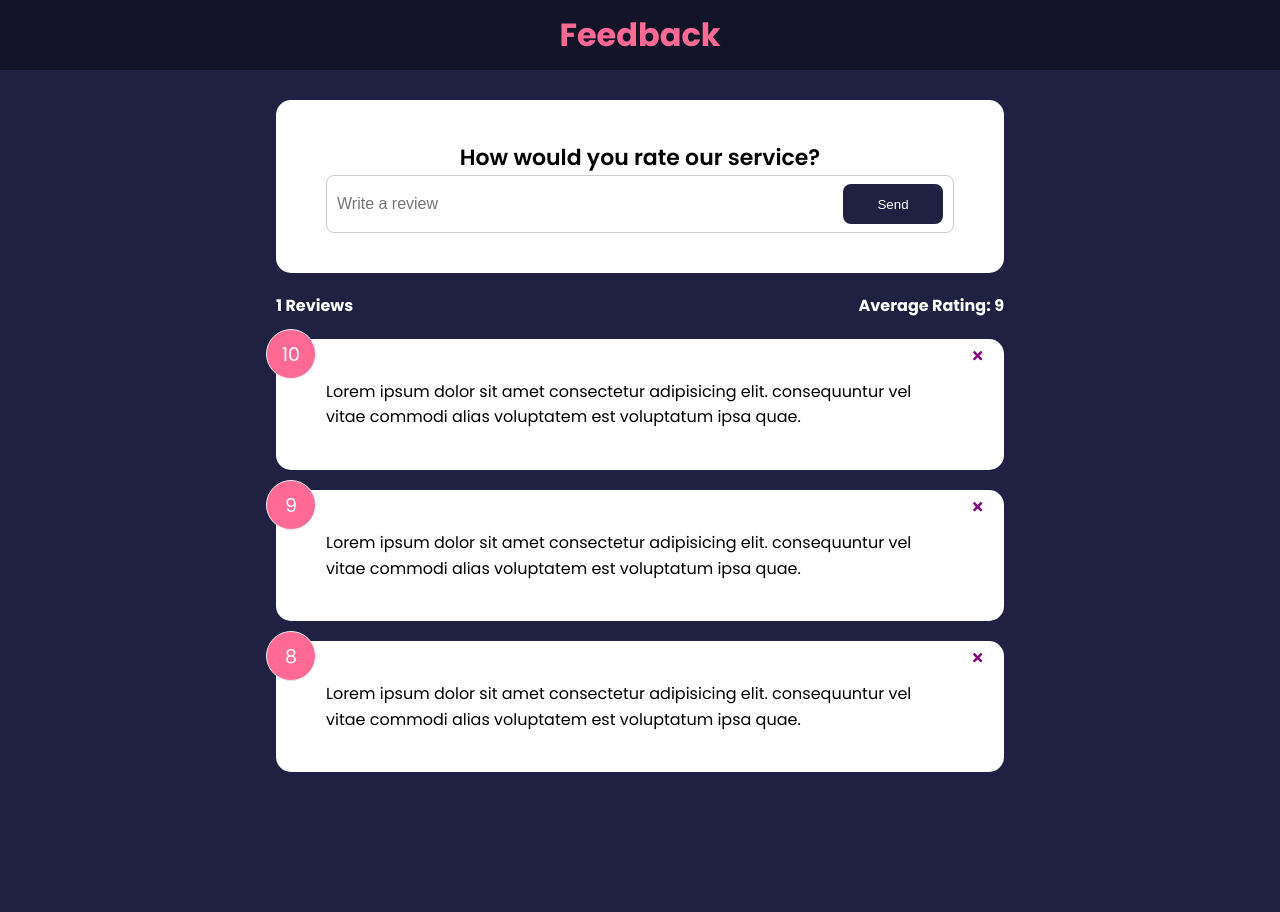
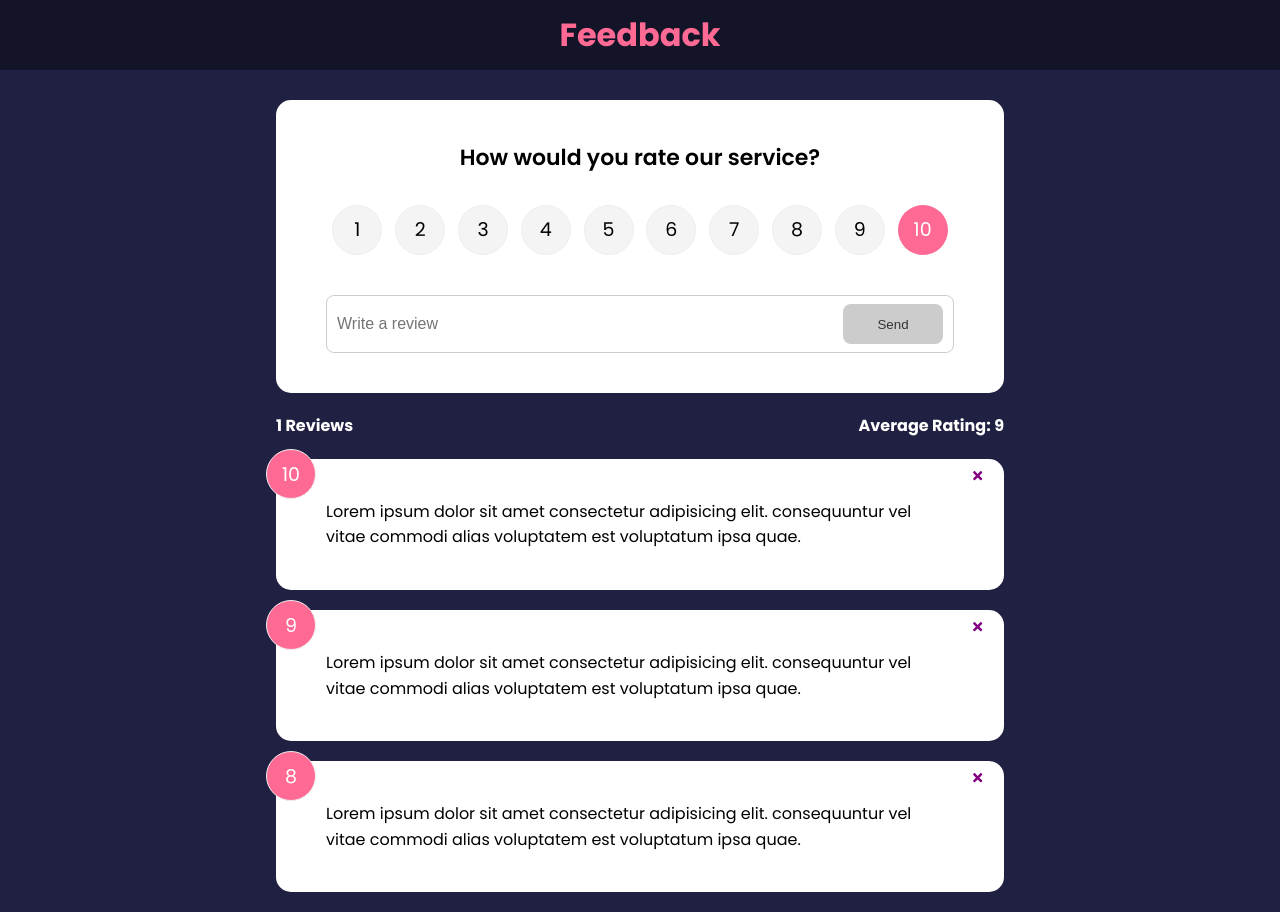
Before and after one commit to Junyili1/feedback, a React (Create React App) app: page / in a window 1280 px wide. Before the commit the page ends 800 px from the top, so only its background shows below. Built offline with nearby package versions, Linux system fonts and the light colour scheme; the HTML template or start-up script is replaced by a standard one.

Commit message:
added rating

```diff
--- a/src/components/FeedbackForm.jsx
+++ b/src/components/FeedbackForm.jsx
@@ -1,11 +1,26 @@
 import { useState } from "react";
 import Card from "./shared/Card";
 import Button from "./shared/Button";
+import RatingSelect from "./RatingSelect";
 
 function FeedbackForm() {
   const [text, setText] = useState("");
+  const [btnDisabled, setBtnDisabled] = useState(true);
+  const [message, setMessage] = useState("");
+  const [rating, setRating] = useState(10);
 
   const handleTextChange = (e) => {
+    if (text === "") {
+      setBtnDisabled(true);
+      setMessage(null);
+    } else if ((text !== "") & (text.trim().length <= 10)) {
+      setBtnDisabled(true);
+      setMessage("Text must be greater than 10 characters");
+    } else {
+      setMessage(null);
+      setBtnDisabled(false);
+    }
+
     setText(e.target.value);
   };
 
@@ -13,7 +28,7 @@ function FeedbackForm() {
     <Card>
       <form>
         <h2>How would you rate our service?</h2>
-        {/* @todo - rating select component*/}
+        <RatingSelect />
         <div className="input-group">
           <input
             onChange={handleTextChange}
@@ -21,8 +36,11 @@ function FeedbackForm() {
             placeholder="Write a review"
             value={text}
           />
-          <Button type="submit">Send</Button>
+          <Button type="submit" isDisabled={btnDisabled}>
+            Send
+          </Button>
         </div>
+        {message && <div classname="message">{message}</div>}
       </form>
     </Card>
   );
--- /dev/null
+++ b/src/components/RatingSelect.jsx
@@ -0,0 +1,27 @@
+import { useState } from "react";
+
+function RatingSelect() {
+  const [selected, setSelected] = useState(10);
+
+  const handleChange = (e) => {};
+
+  return (
+    <ul className="rating">
+      {Array.from({ length: 10 }, (_, i) => (
+        <li key={`rating-${i + 1}`}>
+          <input
+            type="radio"
+            id={`num${i + 1}`}
+            name="rating"
+            value={i + 1}
+            onChange={handleChange}
+            checked={selected === i + 1}
+          />
+          <label htmlFor={`num${i + 1}`}>{i + 1}</label>
+        </li>
+      ))}
+    </ul>
+  );
+}
+
+export default RatingSelect;
```
